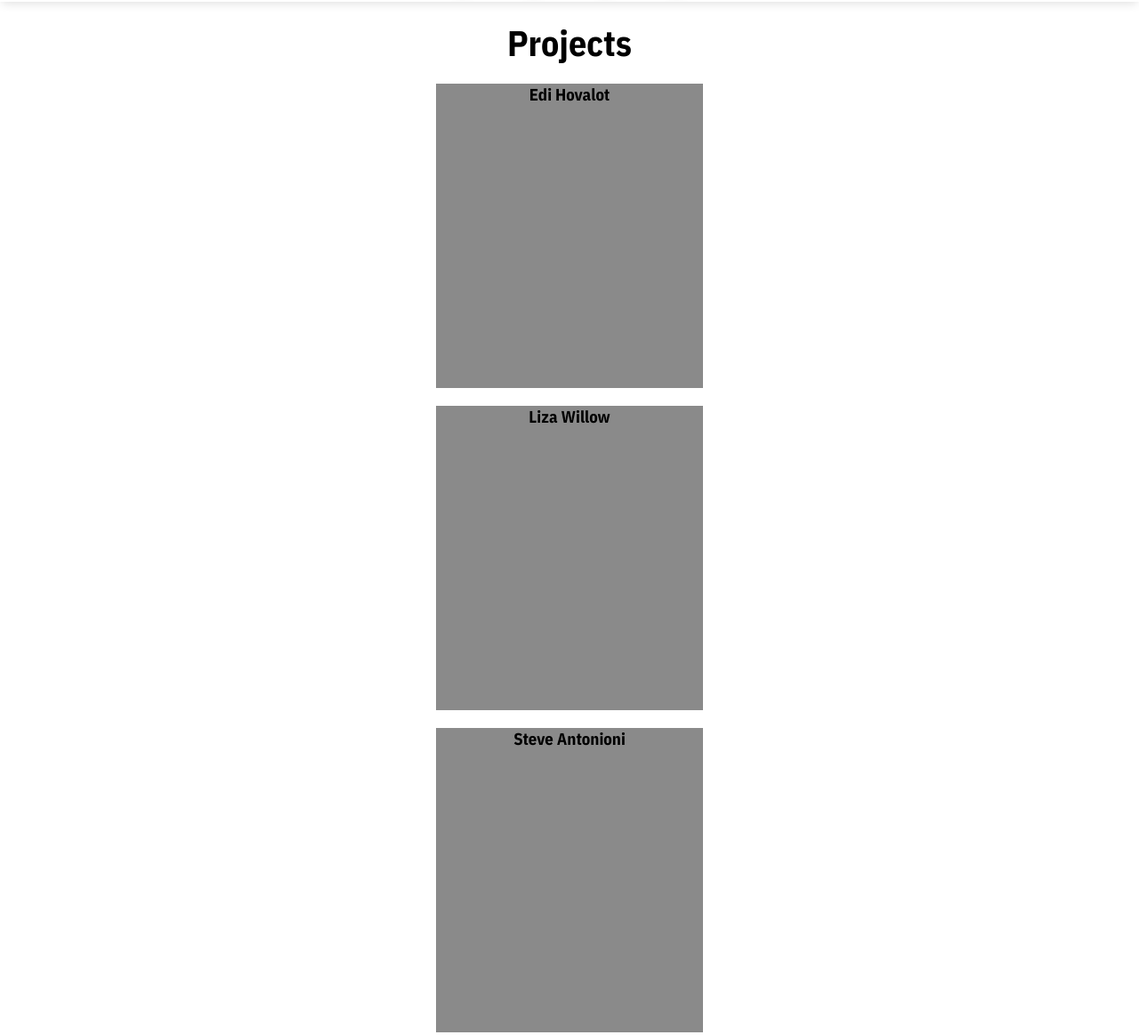
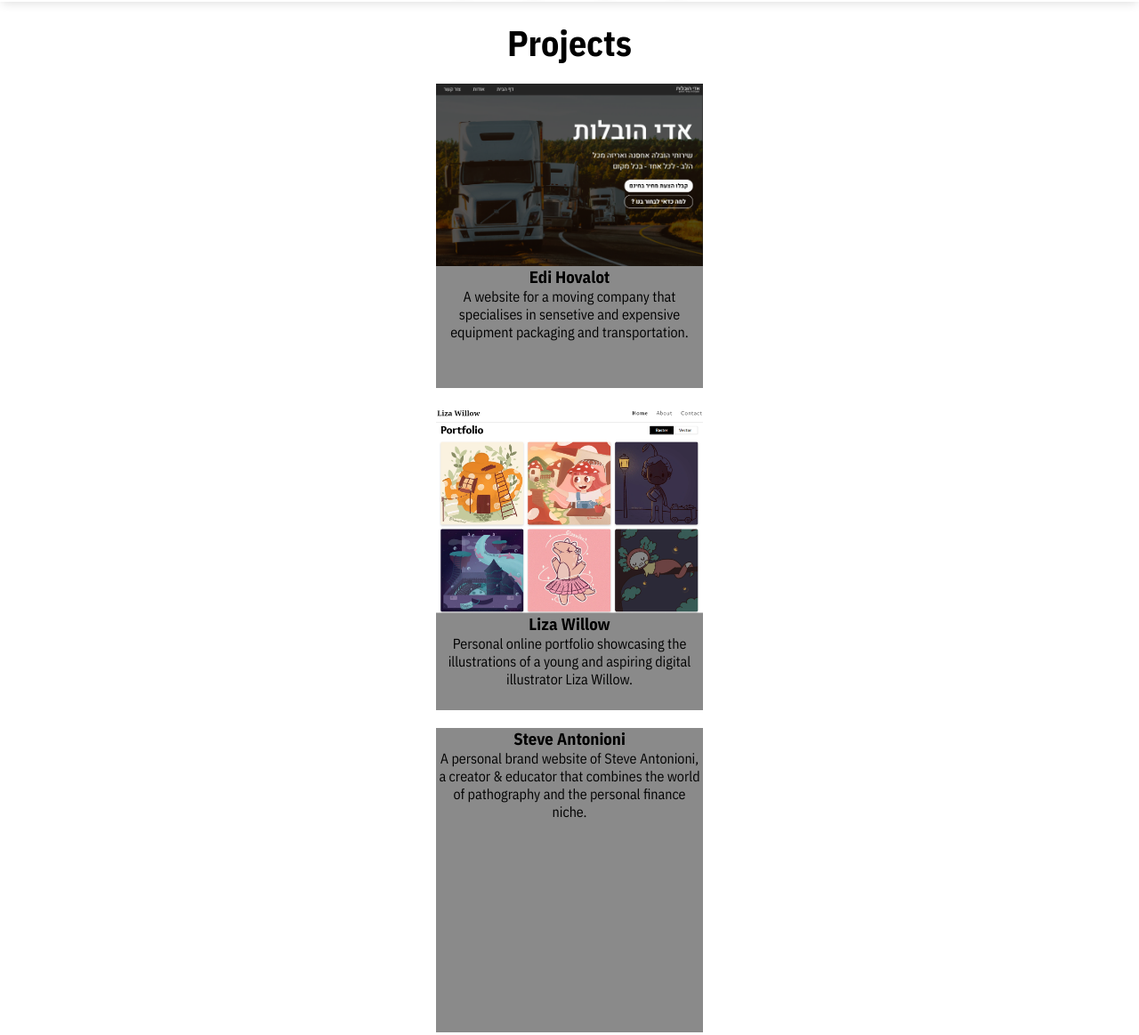
Before and after one commit to DavidKost27/david-kostuchenko, a Gatsby site: page / in a window 1280 px wide. Shown: the part 1453-2616 px from the top of the page at 89% size. Built offline with nearby package versions, Linux system fonts and the light colour scheme; Gatsby itself is replaced by a stand-in of ours; a web font is replaced by a local one.

Commit message:
[Projects] Images

```diff
--- a/src/components/Projects/index.jsx
+++ b/src/components/Projects/index.jsx
@@ -1,5 +1,6 @@
 import React from "react";
 import "./styles.scss";
+import { StaticImage } from "gatsby-plugin-image";
 
 export default function Projects() {
   return (
@@ -7,19 +8,42 @@ export default function Projects() {
       <h2>Projects</h2>
 
       <div className="projects__container">
+        <StaticImage
+          src="../../assets/images/edi_hovalot.png"
+          alt="A dinosaur"
+        />
         <h3>Edi Hovalot</h3>
+        <p>
+          A website for a moving company that specialises in sensetive and
+          expensive equipment packaging and transportation.
+        </p>
       </div>
 
       <div className="projects__container">
+        <StaticImage
+          src="../../assets/images/liza_willow.png"
+          alt="A dinosaur"
+        />
         <h3>Liza Willow</h3>
+        <p>
+          Personal online portfolio showcasing the illustrations of a young and
+          aspiring digital illustrator Liza Willow.
+        </p>
       </div>
 
       <div className="projects__container">
         <h3>Steve Antonioni</h3>
+        <p>
+          A personal brand website of Steve Antonioni, a creator & educator that
+          combines the world of pathography and the personal finance niche.
+        </p>
       </div>
 
       <div className="projects__container">
         <h3>David Kostuchenko</h3>
+        <p>
+          My personal website showcasing my professional and personal projects.
+        </p>
       </div>
     </div>
   );
```
Also changed, not shown: src/assets/images/edi_hovalot.PNG (added), src/assets/images/liza_willow.PNG (added).
